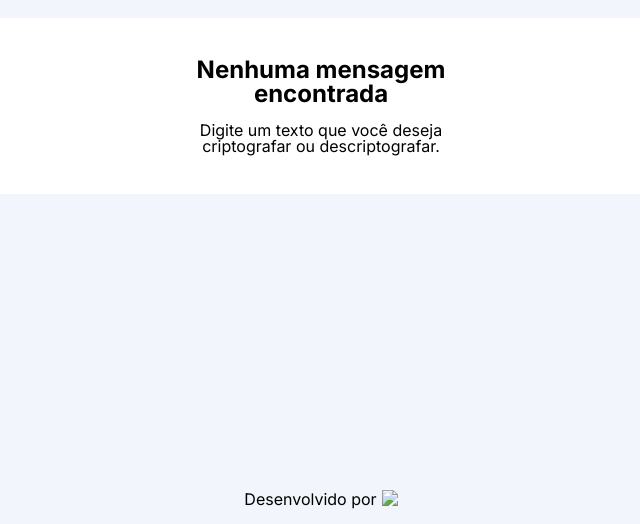
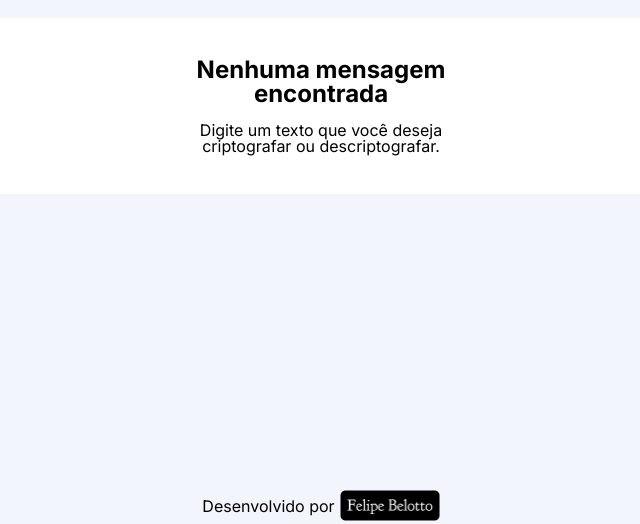
Before and after one commit to Felipe-Belotto/Challenge-Decodificador, a plain HTML site: page index.html in a window 1280 px wide. Shown: the part 950-1474 px from the top of the page, without its empty margins (319-959 px from the left). Drawn offline with Linux system fonts and the light colour scheme; the site is published under a folder, as on GitHub Pages, so addresses that start at the root find nothing.

Commit message:
Alterando / na imagem do footer

```diff
--- a/index.html
+++ b/index.html
@@ -60,7 +60,7 @@
 
         </section>
     </main>
-    <footer>Desenvolvido por <a href="https://www.linkedin.com/in/felipe-belotto-a34738185/" target="_blank"><img src="/assets/img/idPessoal.png" class="img-footer"></a></footer>
+    <footer>Desenvolvido por <a href="https://www.linkedin.com/in/felipe-belotto-a34738185/" target="_blank"><img src="assets/img/idPessoal.png" class="img-footer"></a></footer>
 
     <script src="assets/js/main.js"></script>
 </body>
```
